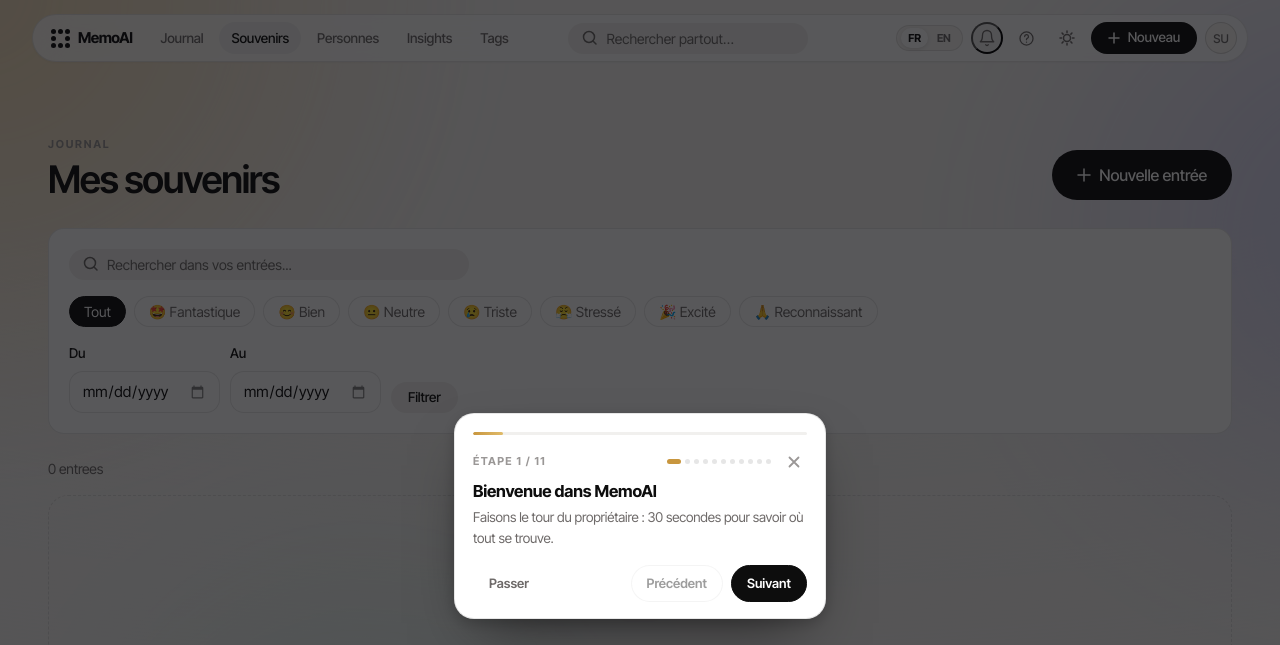
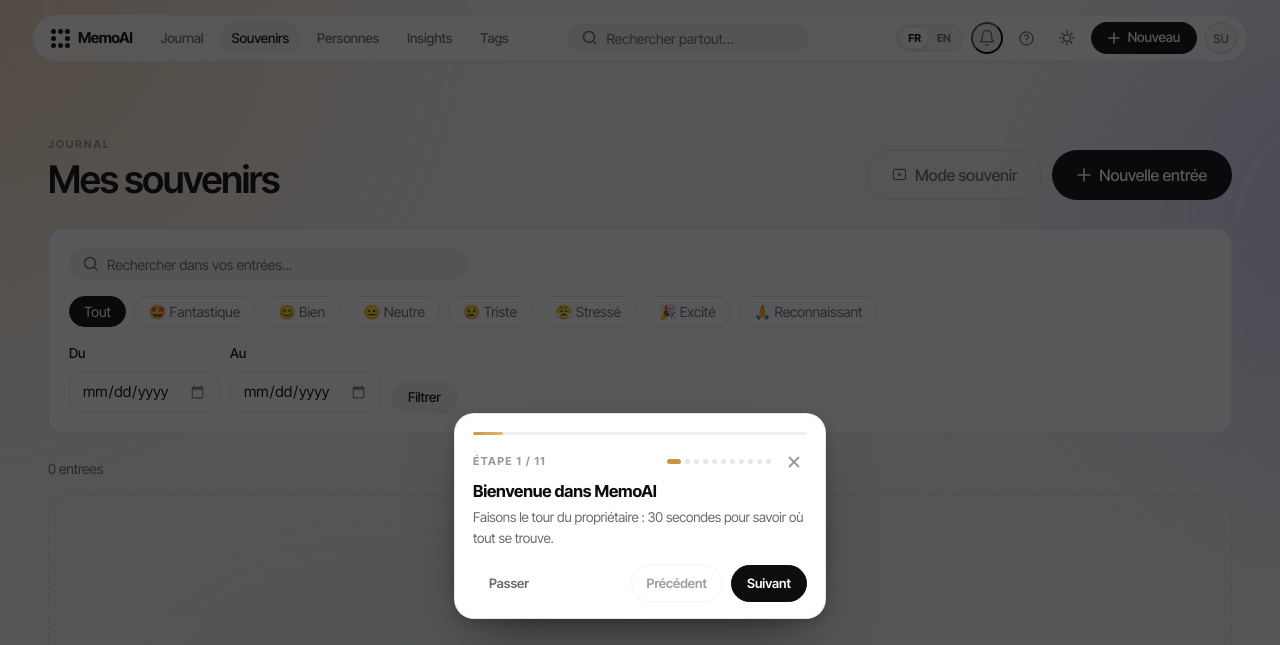
Before and after one commit to mohamedazizsaid/Memo_AI, a Django app: page /journal/liste/ in a window 1280 px wide. Shown: the top 645 px of the page. Run offline with Django 5.2, Linux system fonts and the light colour scheme; the visitor is signed in with stand-in values (Sample User, id 1); data comes from the database, SQL or seed files in the repository; data that the repository does not hold is empty; parts of the project's set-up code (start-up, migrations or seed data) failed here and were passed over.

Commit message:
memory experience integration

```diff
--- a/static/css/app.css
+++ b/static/css/app.css
@@ -139,6 +139,9 @@ h1, h2, h3, h4 {
 /* ─── Page header ──────────────────────────────────────────────────── */
 .page-header { margin-bottom: 28px; }
 .page-header .eyebrow { margin-bottom: 6px; }
+.page-header-actions { display: flex; flex-wrap: wrap; align-items: center; gap: 10px; }
+.memory-cta svg { color: var(--app-secondary); transition: color 0.2s ease; }
+.memory-cta:hover svg { color: currentColor; }
 
 .text-link { font-weight: 500; }
 
--- a/static/css/memory-experience.css
+++ b/static/css/memory-experience.css
@@ -380,7 +380,6 @@
 .memory-title__outline {
   color: transparent;
   -webkit-text-stroke: 1.15px var(--m-ink);
-  text-stroke: 1.15px var(--m-ink);
 }
 
 .memory-lede {
--- a/templates/base.html
+++ b/templates/base.html
@@ -73,7 +73,7 @@
   <link rel="stylesheet" href="{% static 'css/cosmos.css' %}?v=20261019_8">
   {% block app_css %}{% if user.is_authenticated %}
   <link href="https://fonts.googleapis.com/css2?family=Inter+Tight:wght@400;500;600;700;800&display=swap" rel="stylesheet">
-  <link rel="stylesheet" href="{% static 'css/app.css' %}?v=20261019_8">
+  <link rel="stylesheet" href="{% static 'css/app.css' %}?v=20261019_9">
   <link rel="stylesheet" href="{% static 'css/tour.css' %}?v=20261019_7">
   {% endif %}{% endblock %}
   <style>
--- a/templates/journal/list.html
+++ b/templates/journal/list.html
@@ -9,12 +9,21 @@
       <p class="eyebrow">{{ t.nav_journal|upper }}</p>
       <h1 class="page-title">{% trans_text "Mes souvenirs" "My memories" %}</h1>
     </div>
+    <div class="page-header-actions">
+      <a href="{% url 'journal:memory-experience' %}" class="btn btn-ghost memory-cta" id="list-memory-film">
+        <svg aria-hidden="true" width="15" height="15" viewBox="0 0 16 16" fill="none">
+          <rect x="1.5" y="2.5" width="13" height="11" rx="2" stroke="currentColor" stroke-width="1.3"/>
+          <path d="M6.5 5.8 10.5 8l-4 2.2V5.8Z" fill="currentColor"/>
+        </svg>
+        {% trans_text "Mode souvenir" "Memory film" %}
+      </a>
       <a href="/journal/nouveau/" class="btn btn-primary" id="list-new-entry">
         <svg aria-hidden="true" width="14" height="14" viewBox="0 0 14 14" fill="none">
           <path d="M7 1v12M1 7h12" stroke="currentColor" stroke-width="1.5" stroke-linecap="round"/>
         </svg>
         {{ t.nav_new_entry|default:"Nouvelle entrée" }}
       </a>
+    </div>
   </div>
 
   <!-- Filters -->
```
Also changed, not shown: templates/journal/home.html (+7 -0 lines). Lines whose indentation alone changed are shown as unchanged.
